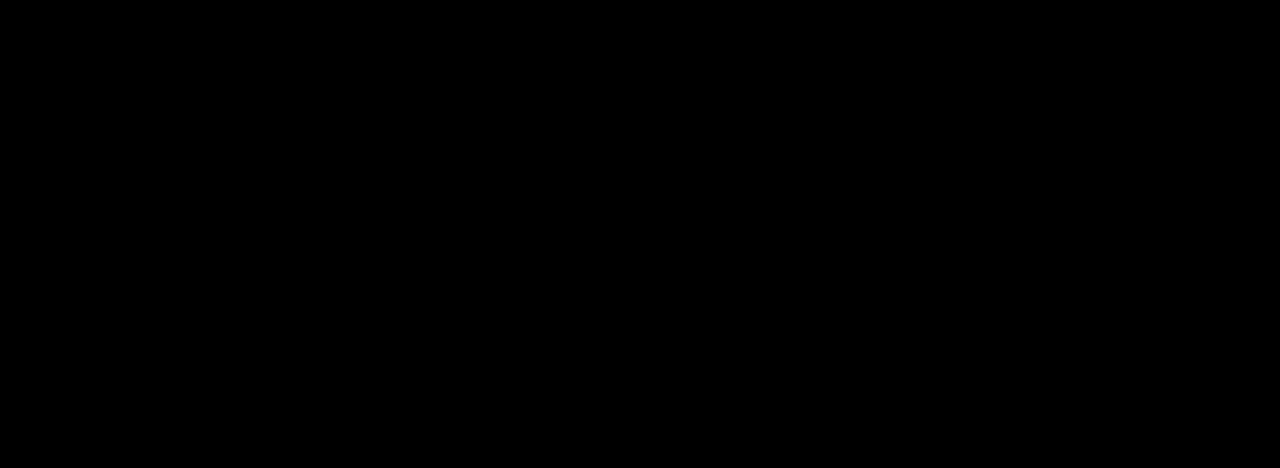
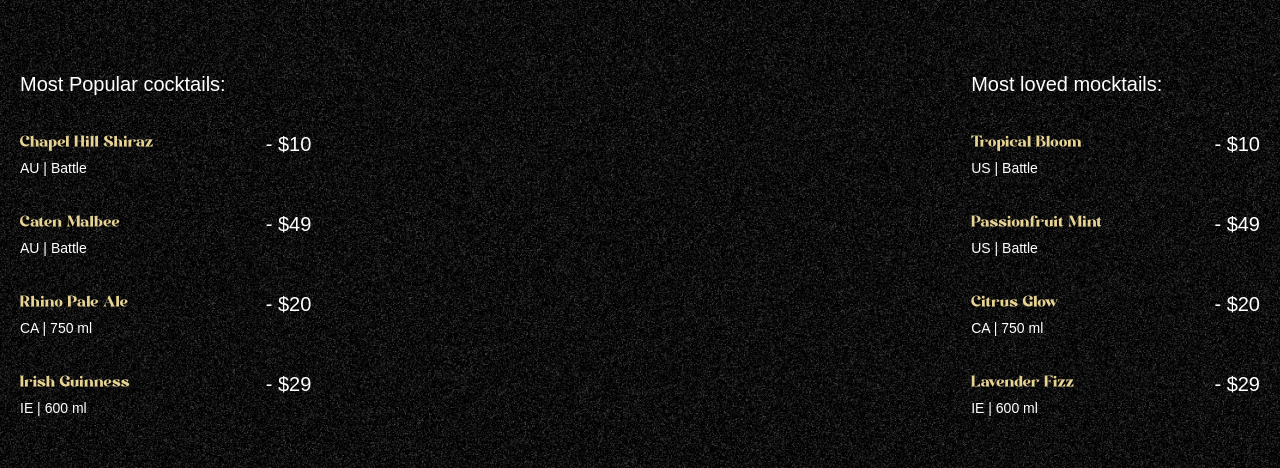
Before and after one commit to Archu-ck/GSAP-Mojito-app, a React (Vite) app: page / in a window 1280 px wide. Shown: the part 890-1358 px from the top of the page. Built offline with nearby package versions, Linux system fonts and the light colour scheme; a web font is replaced by a local one.

Commit message:
Implement Cocktails Section

```diff
--- a/src/App.jsx
+++ b/src/App.jsx
@@ -2,6 +2,7 @@
 import { ScrollTrigger, SplitText } from "gsap/all";
 import Navbar from "./components/Navbar";
 import Hero from "./components/Hero";
+import Cocktails from "./components/Cocktails";
 
 gsap.registerPlugin(ScrollTrigger, SplitText)
 
@@ -10,6 +11,7 @@
     <main>
         <Navbar />
         <Hero />
+        <Cocktails />
     </main>
   )
 }
--- /dev/null
+++ b/src/components/Cocktails.jsx
@@ -0,0 +1,69 @@
+import { useGSAP } from "@gsap/react"
+import { cocktailLists, mockTailLists } from "../../constants"
+import gsap from "gsap"
+
+const Cocktails = () => {
+  useGSAP(() => {
+    const parallaxTimeline = gsap.timeline({
+      scrollTrigger:{
+        trigger: "#cocktails",
+        start: "top 30%",
+        end: "bottom 80%",
+        scrub: true,
+      }
+    })
+
+    parallaxTimeline
+      .from('#c-left-leaf', {
+        x: -100, y: 100
+      })
+      .from('#c-right-leaf', {
+        x: 100, y: 100
+      })
+  })
+
+  return (
+    <section id="cocktails" className="noisy">
+      <img src="/images/cocktail-left-leaf.png" alt="l-leaf" id="c-left-leaf"/>
+      <img src="/images/cocktail-right-leaf.png" alt="r-leaf" id="c-right-leaf"/>
+
+      <div className="list">
+        <div className="popular">
+          <h2>Most Popular cocktails:</h2>
+
+          <ul>
+            {cocktailLists.map(({ name, country, detail, price }) => (
+              <li key={name}>
+                <div className="md:me-28">
+                  <h3>{name}</h3>
+                  <p>{country} | {detail}</p>
+                </div>
+                <span>- {price}</span>
+              </li>
+            ))}
+          </ul>
+        </div>
+
+        <div className="loved">
+          <h2>Most loved mocktails:</h2>
+
+          <ul>
+            {mockTailLists.map(({ name, country, detail, price }) => (
+              <li key={name}>
+                <div className="md:me-28">
+                  <h3>{name}</h3>
+                  <p>{country} | {detail}</p>
+                </div>
+                <span>- {price}</span>
+              </li>
+            ))}
+          </ul>
+        </div>
+      </div>
+    </section>
+
+
+  )
+}
+
+export default Cocktails
```
